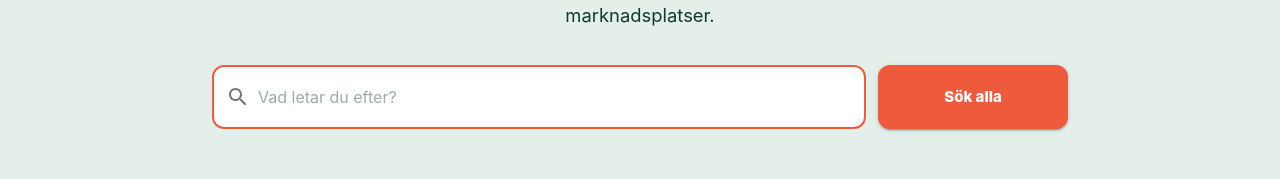
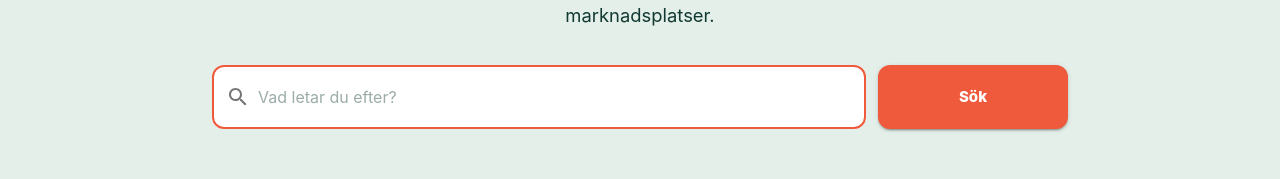
Before and after one commit to kokarn/fyndmaskinen-site, a React (Create React App) app: page / in a window 1280 px wide. Shown: the part 306-485 px from the top of the page. Built offline with nearby package versions, Linux system fonts and the light colour scheme; no server answers.

Commit message:
Simplify search CTA copy (#21)
* test: require simple search action copy

* copy: simplify search action to Sök

---------

Co-authored-by: kokarn <kokarn@users.noreply.github.com>

```diff
--- a/src/v2/design-system/SearchBox.js
+++ b/src/v2/design-system/SearchBox.js
@@ -87,7 +87,7 @@ const SearchBox = ({
                 type = 'submit'
                 variant = 'contained'
             >
-                {'Sök alla'}
+                {'Sök'}
             </Button>
             {mobileAction && (
                 <Box
```
Also changed, not shown: 1 other file (tests, documents, lock files or other folders).
